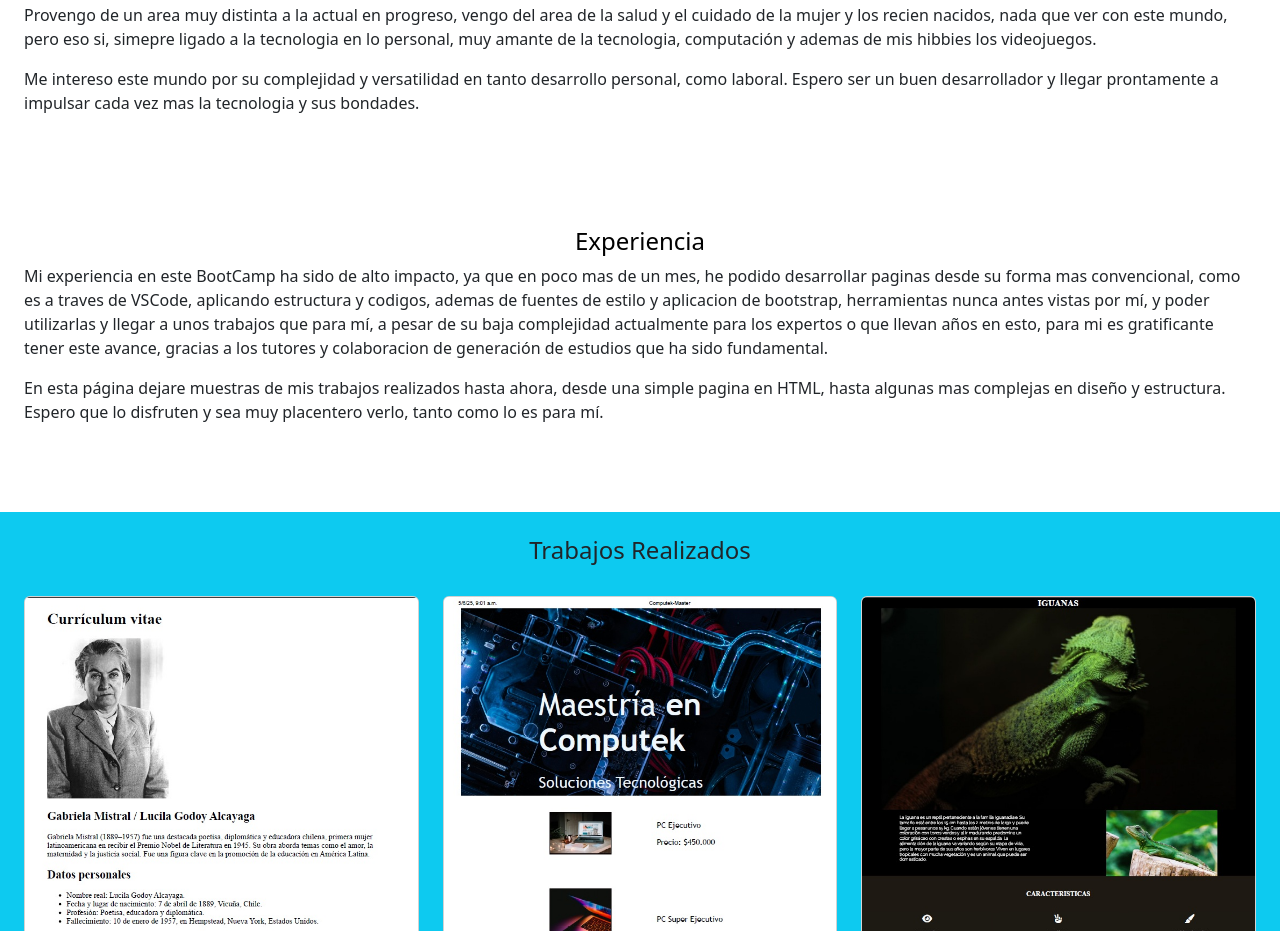
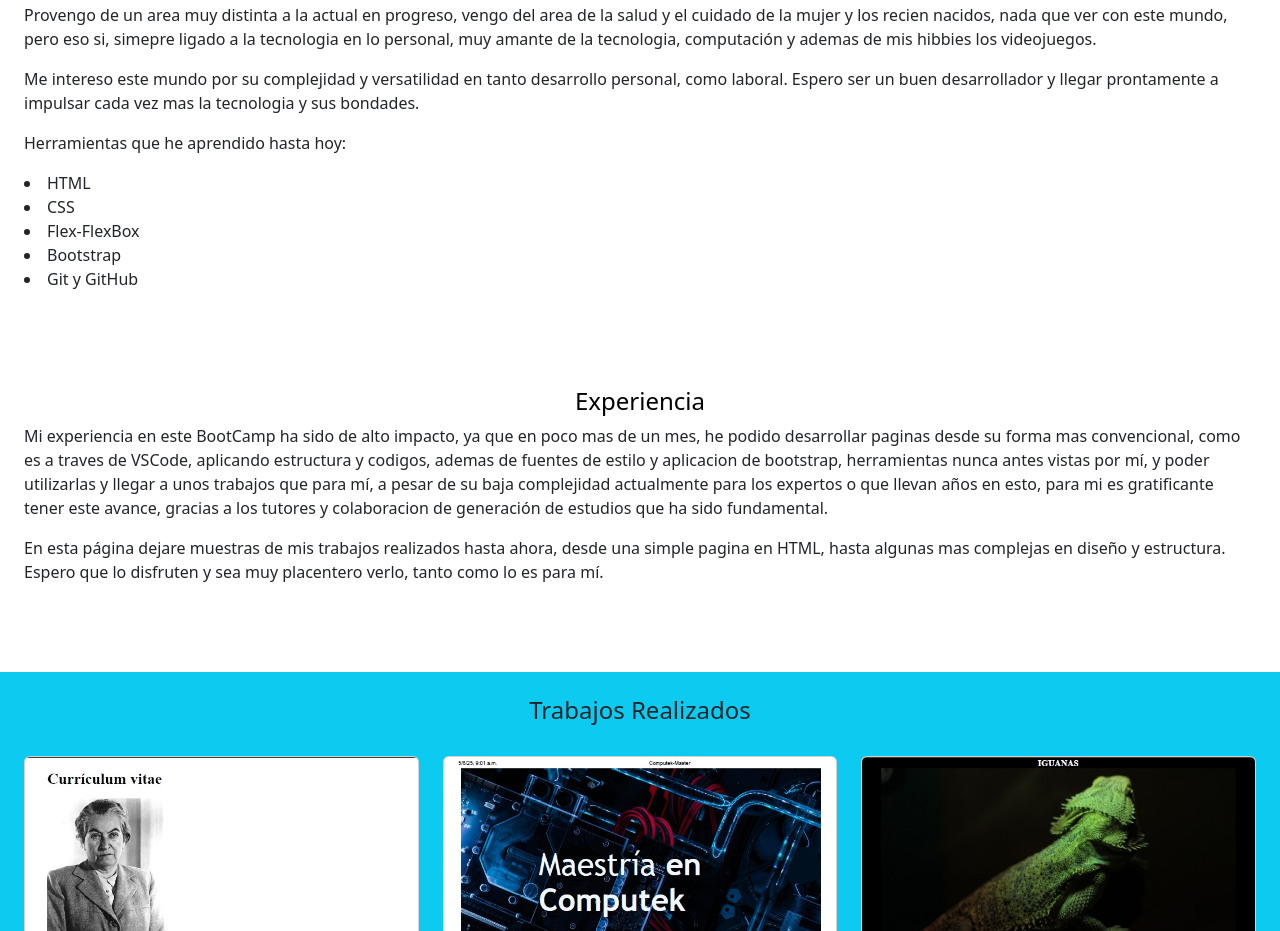
Before and after one commit to Gonzalo-Gonzalez-A/Gonzalo-Gonzalez-A.github.io, a plain HTML site: page index.html in a window 1280 px wide. Shown: the part 1010-1941 px from the top of the page. Drawn offline with nearby package versions, Linux system fonts and the light colour scheme; a web font is replaced by a local one.

Commit message:
cambios en estudios, agregando lista de herramientas aprendidas

```diff
--- a/index.html
+++ b/index.html
@@ -38,6 +38,23 @@
         <p>Mi nombre es Gonzalo Gonzalez A, soy nuevo en este mundo de la tecnologia, estoy actualmente adentrandome en el mundo de programacion web, a traves de BootCamp - Desafio Latam - Programador FullStack, con el objetivo de tener herramientas necesarias para desenvolverme en el mundo del desarrollo web, actualmente estoy en practica de HTML 5, CSS, uso de bootstrap, Flex - FlexBox, y comenzando con trabajos colaborativos y uso de Git y GitHub.</p>
         <p>Provengo de un area muy distinta a la actual en progreso, vengo del area de la salud y el cuidado de la mujer y los recien nacidos, nada que ver con este mundo, pero eso si, simepre ligado a la tecnologia en lo personal, muy amante de la tecnologia, computación y ademas de mis hibbies los videojuegos.</p>
         <p>Me intereso este mundo por su complejidad y versatilidad en tanto desarrollo personal, como laboral. Espero ser un buen desarrollador y llegar prontamente a impulsar cada vez mas la tecnologia y sus bondades.</p>
+        <p>Herramientas que he aprendido hasta hoy:</p>
+        <li>
+          HTML
+        </li>
+        <li>
+          CSS
+        </li>
+        <li>
+          Flex-FlexBox
+        </li>
+        <li>
+          Bootstrap
+        </li>
+        <li>
+          Git y GitHub
+        </li>
+
     </section>
 <br>
 <br>
```
